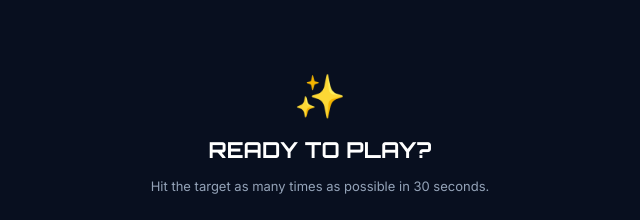
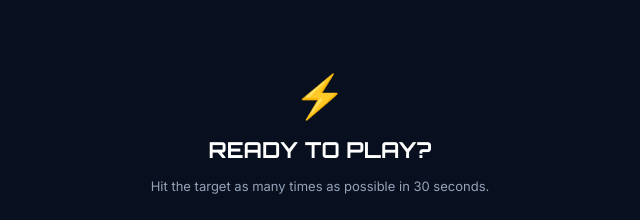
Before and after one commit to basselhossam1986-bot/Speed-Game, a plain HTML site: page index.html in a window 1280 px wide. Shown: the part 847-1067 px from the top of the page, 320-960 px from the left. Drawn offline with Linux system fonts and the light colour scheme.

Commit message:
change icon

```diff
--- a/index.html
+++ b/index.html
@@ -98,7 +98,7 @@
 
                 <div class="overlay" id="overlay">
                     <div class="overlay-content">
-                        <div class="game-icon">✨</div>
+                        <div class="game-icon">⚡</div>
                         <h2 id="overlayTitle">READY TO PLAY?</h2>
                         <p id="overlayText">
                             Hit the target as many times as possible in 30 seconds.
```
